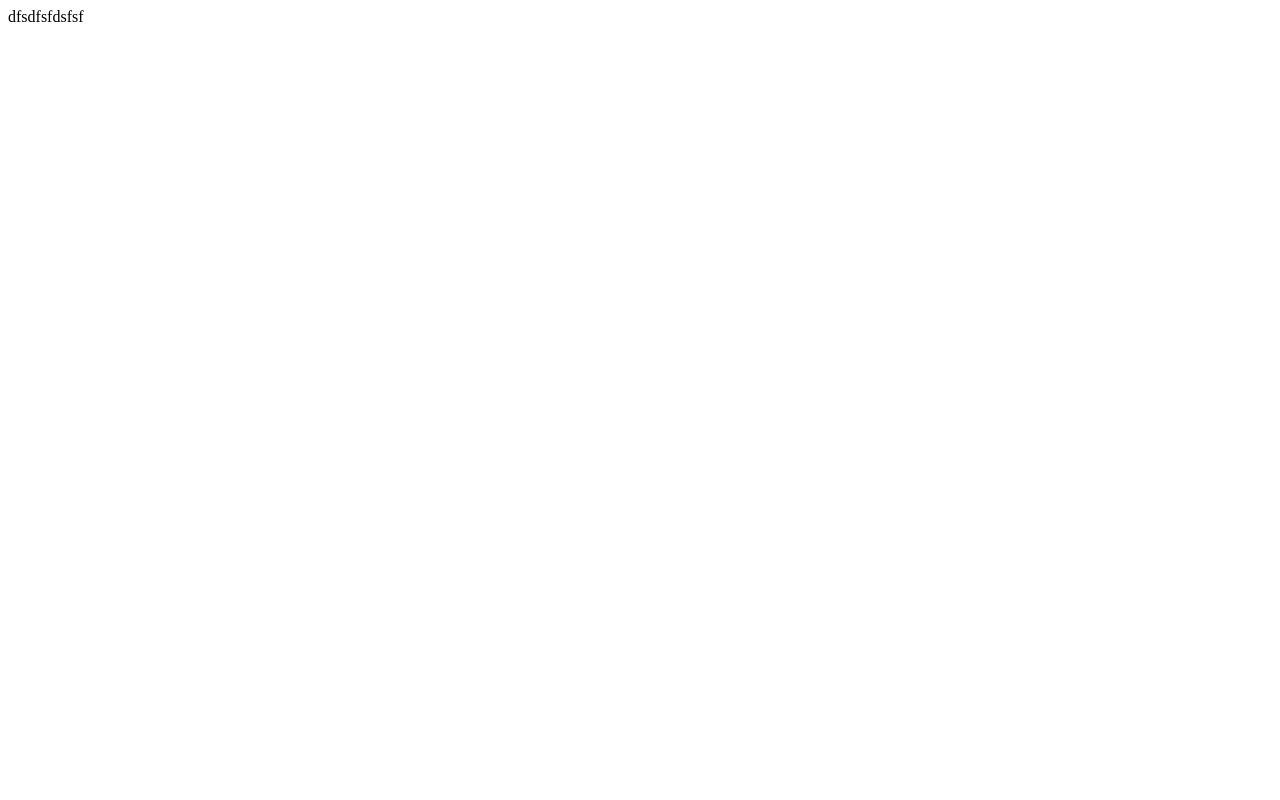
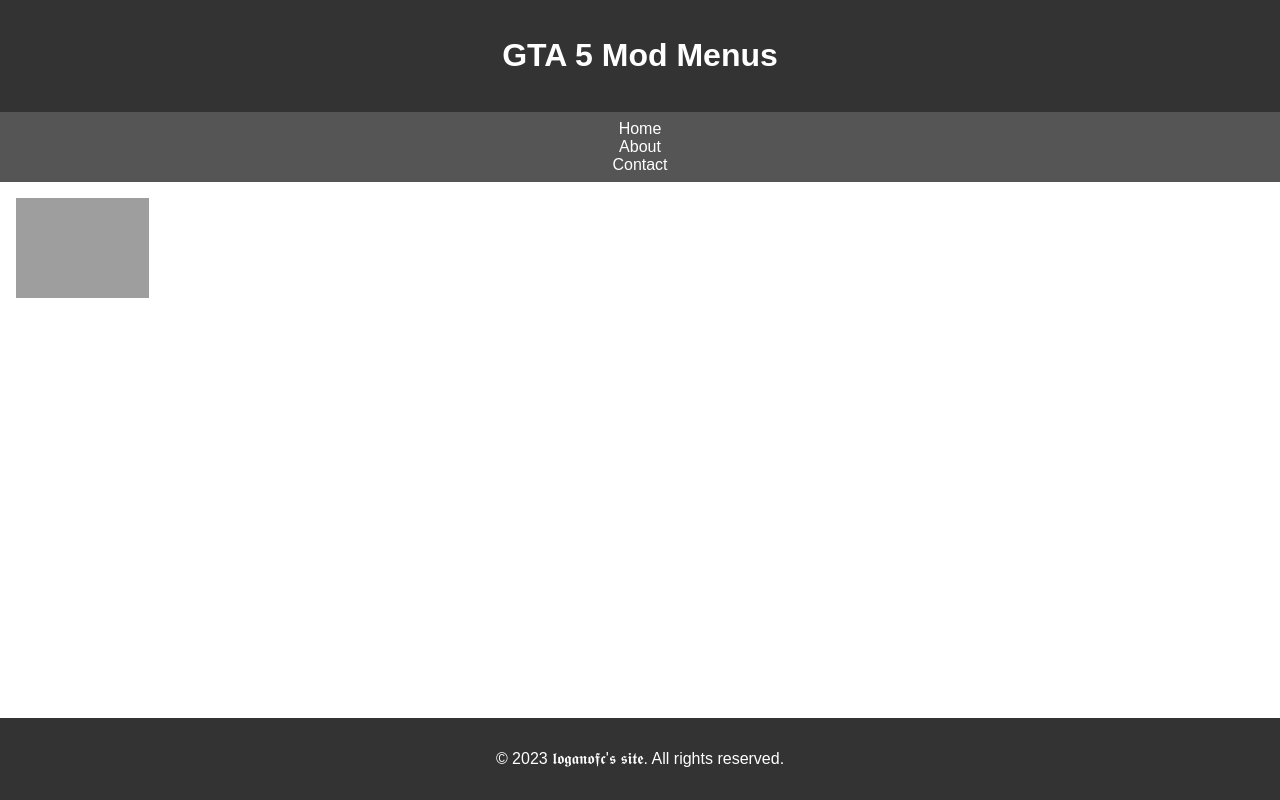
Before and after one commit to gogoat35/loganofc-s-site, a plain HTML site: page gtamodmenus.html in a window 1280 px wide. Drawn offline with Linux system fonts and the light colour scheme; grey boxes are pictures that could not be loaded.

Commit message:
Update gtamodmenus.html

```diff
--- a/gtamodmenus.html
+++ b/gtamodmenus.html
@@ -1 +1,35 @@
-dfsdfsfdsfsf
+<!DOCTYPE html>
+<html lang="en">
+<head>
+    <meta charset="UTF-8">
+    <meta name="viewport" content="width=device-width, initial-scale=1.0">
+    <link rel="stylesheet" href="style.css">
+    <title>GTA 5 Mod Menus</title>
+</head>
+<body>
+    <header>
+        <h1>GTA 5 Mod Menus</h1>
+    </header>
+    <nav>
+        <ul>
+            <li><a href="index.html">Home</a></li>
+            <li><a href="about.html">About</a></li>
+            <li><a href="contact.html">Contact</a></li>
+        </ul>
+    </nav>
+    <main>
+
+      <div class="float-left">
+<a href="about:blank"><img src="https://media.discordapp.net/attachments/1160050072873095219/1183691043305177089/Third.png?ex=659bb630&is=65894130&hm=f3353033d359d6602b0938ee97afdd835184c55cf5c635ffc52d6e101d8c3e62&=&format=webp&quality=lossless&width=671&height=671" alt="Poison" height="100px"></a>
+</div>
+
+
+
+
+
+    </main>
+    <footer>
+        <p>&copy; 2023 𝖑𝖔𝖌𝖆𝖓𝖔𝖋𝖈'𝖘 𝖘𝖎𝖙𝖊. All rights reserved.</p>
+    </footer>
+</body>
+</html>
```
